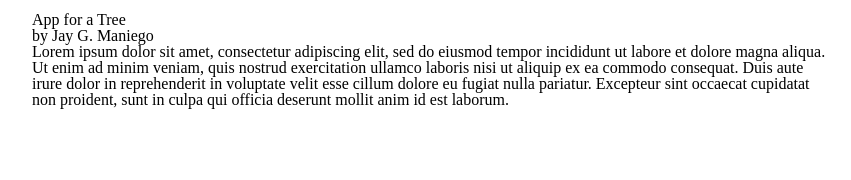
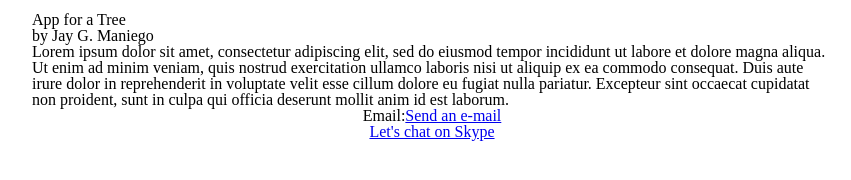
Before and after one commit to appforatree/appforatree.github.io, a plain HTML site: page index.html in a window 1280 px wide. Shown: the whole page, without its empty margins (208-1059 px from the left). Drawn offline with Linux system fonts and the light colour scheme.

Commit message:
contact links added

```diff
--- a/index.html
+++ b/index.html
@@ -9,6 +9,16 @@
     <h2>by Jay G. Maniego</h2>
     <section id="content">
       <p>Lorem ipsum dolor sit amet, consectetur adipiscing elit, sed do eiusmod tempor incididunt ut labore et dolore magna aliqua. Ut enim ad minim veniam, quis nostrud exercitation ullamco laboris nisi ut aliquip ex ea commodo consequat. Duis aute irure dolor in reprehenderit in voluptate velit esse cillum dolore eu fugiat nulla pariatur. Excepteur sint occaecat cupidatat non proident, sunt in culpa qui officia deserunt mollit anim id est laborum.</p>
+      <p><center>
+        <ul id="contact-list">
+          <li class="contact-item">
+            Email:</label><a href="mailto:jgmaniego.desk@gmail.com">Send an e-mail</a></span>
+          </li>
+          <li class="contact-item">
+            <a href="skype:live:.cid.96bbb77ff5e09f1e?chat">Let's chat on Skype</a>
+          </li>
+        </ul>
+      </center></p>
     </section>
   </div>
 </body>
```
